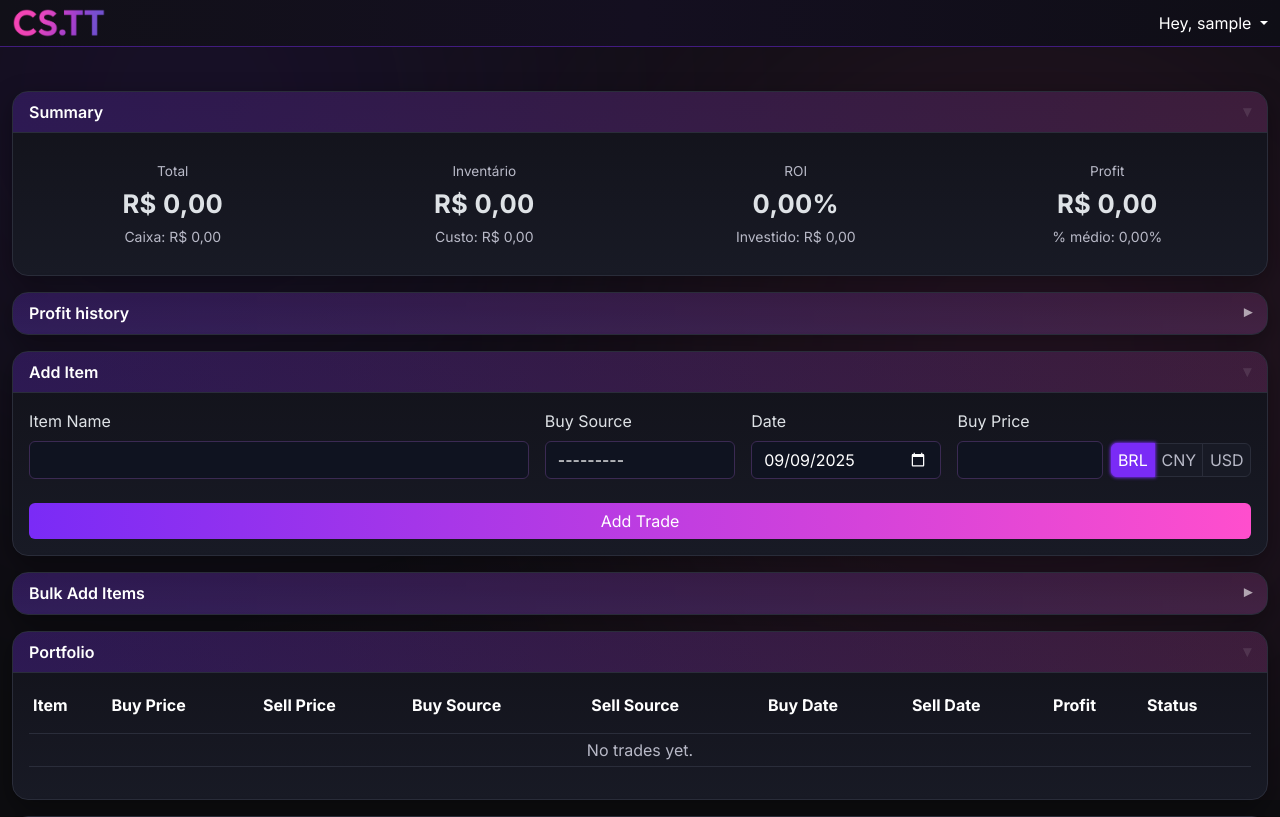
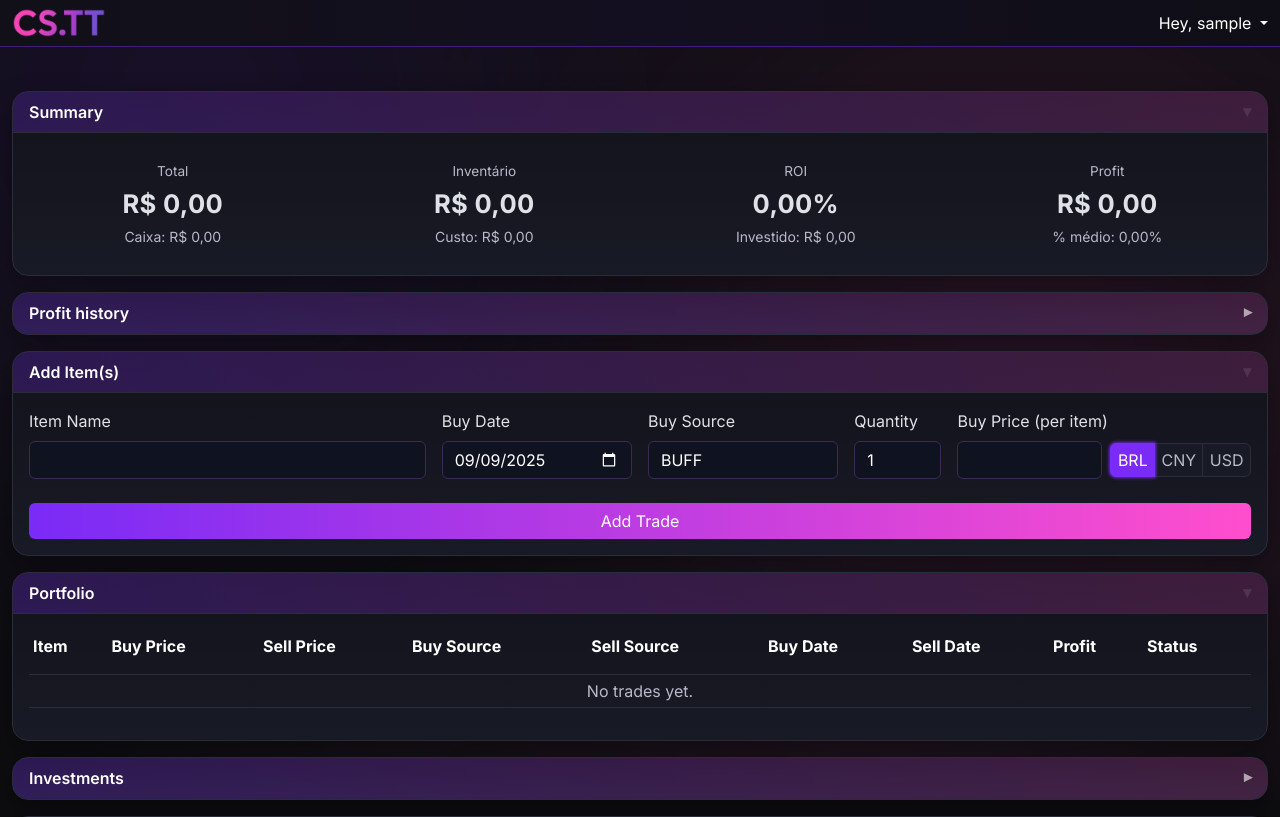
Before and after one commit to FCancella/Skins-Trading-Tracker, a Django app: page /portfolio/ in a window 1280 px wide. Shown: the top 817 px of the page. Run offline with Django 4.2, Linux system fonts and the light colour scheme; the visitor is signed in with stand-in values (Sample User, id 1); data that the repository does not hold is empty.

Commit message:
Unify bulk/add

```diff
--- a/templates/trades/add_forms.html
+++ /dev/null
@@ -1,42 +0,0 @@
-{% load form_extras %}
-<div class="col-12">
-  <div class="card">
-    <div class="card-header collapsible" data-bs-toggle="collapse" data-bs-target="#collapseAddItem" aria-expanded="true" aria-controls="collapseAddItem">Add Item</div>
-    <div class="collapse show" id="collapseAddItem">
-      <div class="card-body">
-        <form method="post" action="{% url 'index' %}" class="row g-3 align-items-end">
-          {% csrf_token %}
-          <input type="hidden" name="action" value="add" />
-
-          <div class="col-md-5">
-              <label class="form-label">Item Name</label>
-              {{ add_form.item_name|add_class:"form-control" }}
-          </div>
-          <div class="col-md-2">
-            <label class="form-label">Buy Source</label>
-            {{ add_form.buy_source|add_class:"form-select" }}
-          </div>
-          <div class="col-md-2">
-            <label class="form-label">Date</label>
-            {{ add_form.buy_date|add_class:"form-control" }}
-          </div>
-          <div class="col-md-3">
-              <label class="form-label">Buy Price</label>
-              <div class="d-flex align-items-center">
-                  {{ add_form.buy_price|add_class:"form-control" }}
-                  <div class="btn-group ms-2" role="group">
-                    <input type="radio" class="btn-check" name="buy_price_currency" id="buy_brl" value="BRL" checked><label class="btn btn-currency" for="buy_brl">BRL</label>
-                    <input type="radio" class="btn-check" name="buy_price_currency" id="buy_cny" value="CNY"><label class="btn btn-currency" for="buy_cny">CNY</label>
-                    <input type="radio" class="btn-check" name="buy_price_currency" id="buy_usd" value="USD"><label class="btn btn-currency" for="buy_usd">USD</label>
-                  </div>
-              </div>
-          </div>
-
-          <div class="col-12">
-              <button type="submit" class="btn btn-primary w-100 mt-2">Add Trade</button>
-          </div>
-        </form>
-      </div>
-    </div>
-  </div>
-</div>
--- a/templates/trades/bulk_add_form.html
+++ b/templates/trades/add_trade_form.html
@@ -1,38 +1,38 @@
 {% load form_extras %}
 <div class="col-12">
     <div class="card">
-      <div class="card-header collapsible" data-bs-toggle="collapse" data-bs-target="#collapseBulkAddItem" aria-expanded="false" aria-controls="collapseBulkAddItem">Bulk Add Items</div>
-      <div class="collapse" id="collapseBulkAddItem">
+      <div class="card-header collapsible" data-bs-toggle="collapse" data-bs-target="#collapseAddItem" aria-expanded="true" aria-controls="collapseAddItem">Add Item(s)</div>
+      <div class="collapse show" id="collapseAddItem">
         <div class="card-body">
-          {% if bulk_add_form.non_field_errors %}
-            <div class="alert alert-danger py-2">{{ bulk_add_form.non_field_errors|striptags }}</div>
+          {% if add_form.non_field_errors %}
+            <div class="alert alert-danger py-2">{{ add_form.non_field_errors|striptags }}</div>
           {% endif %}
           <form method="post" action="{% url 'index' %}" class="row g-3">
             {% csrf_token %}
-            <input type="hidden" name="action" value="bulk_add" />
+            <input type="hidden" name="action" value="add" />
 
             <div class="col-12">
               <div class="row g-3">
                 <div class="col-md-4">
                   <label class="form-label">Item Name</label>
-                  {{ bulk_add_form.item_name }}
+                  {{ add_form.item_name }}
                 </div>
                 <div class="col-md-2">
                   <label class="form-label">Buy Date</label>
-                  {{ bulk_add_form.buy_date }}
+                  {{ add_form.buy_date }}
                 </div>
                 <div class="col-md-2">
                     <label class="form-label">Buy Source</label>
-                    {{ bulk_add_form.buy_source }}
+                    {{ add_form.buy_source }}
                 </div>
                 <div class="col-md-1">
                   <label class="form-label">Quantity</label>
-                  {{ bulk_add_form.quantity }}
+                  {{ add_form.quantity }}
                 </div>
                 <div class="col-md-3">
                     <label class="form-label">Buy Price (per item)</label>
                     <div class="d-flex align-items-center">
-                        {{ bulk_add_form.buy_price }}
+                        {{ add_form.buy_price }}
                         <div class="btn-group ms-2" role="group">
                             <input type="radio" class="btn-check" name="buy_price_currency" id="bulk_buy_brl" value="BRL" checked><label class="btn btn-currency" for="bulk_buy_brl">BRL</label>
                             <input type="radio" class="btn-check" name="buy_price_currency" id="bulk_buy_cny" value="CNY"><label class="btn btn-currency" for="bulk_buy_cny">CNY</label>
@@ -43,7 +43,7 @@
             </div>
             </div>
 
-            <div class="col-12"><button type="submit" class="btn btn-primary w-100 mt-2">Add Bulk Trades</button></div>
+            <div class="col-12"><button type="submit" class="btn btn-primary w-100 mt-2">Add Trade</button></div>
           </form>
         </div>
       </div>
--- a/templates/trades/portfolio_content.html
+++ b/templates/trades/portfolio_content.html
@@ -178,8 +178,7 @@
   </div>
 
   {% if not is_observer %}
-    {% include 'trades/add_forms.html' %}
-    {% include 'trades/bulk_add_form.html' %}
+    {% include 'trades/add_trade_form.html' %}
   {% endif %}
 </div>
 
--- a/trades/forms.py
+++ b/trades/forms.py
@@ -3,7 +3,7 @@ Form definitions for the `trades` app.
 
 Two model forms are provided:
 
-* ``TradeForm`` for creating new trade entries, requiring an item name,
+* ``AddTradeForm`` for creating new trade entries, requiring an item name,
   buy price and buy source.
 * ``SellTradeForm`` for updating existing trades with sell information
   (sell price, sell source, and buy date). When updating an unsold item,
@@ -48,7 +48,7 @@ class CustomUserCreationForm(UserCreationForm):
             raise forms.ValidationError("Este endereço de email já está a ser utilizado.")
         return email
 
-class TradeForm(forms.ModelForm):
+class EditTradeForm(forms.ModelForm):
     buy_price_currency = forms.ChoiceField(choices=CURRENCY_CHOICES, initial='BRL', widget=forms.RadioSelect, required=False)
     sell_price_currency = forms.ChoiceField(choices=CURRENCY_CHOICES, initial='BRL', widget=forms.RadioSelect, required=False)
 
@@ -129,7 +129,7 @@ class InvestmentForm(forms.ModelForm):
             obj.save()
         return obj
 
-class BulkTradeForm(forms.Form):
+class AddTradeForm(forms.Form):
     """Form for adding multiple trades at once."""
     item_name = forms.CharField(max_length=100)
     quantity = forms.IntegerField(min_value=1, initial=1)
--- a/trades/views.py
+++ b/trades/views.py
@@ -26,7 +26,7 @@ from django.http import HttpRequest, HttpResponse
 from django.shortcuts import redirect, render
 from django.utils import timezone
 
-from .forms import SellTradeForm, TradeForm, InvestmentForm, CustomUserCreationForm, BulkTradeForm
+from .forms import SellTradeForm, EditTradeForm, InvestmentForm, CustomUserCreationForm, AddTradeForm
 from .models import Trade, Investment, SOURCE_CHOICES
 from scanner.models import ScannedItem
 
@@ -186,7 +186,7 @@ def _calculate_portfolio_metrics(user: User, show_history: bool = False) -> dict
     # Prepare forms for closed trades to be displayed
     closed_trades = list(closed_qs_display)
     for t in closed_trades:
-        t.edit_form = TradeForm(instance=t)
+        t.edit_form = EditTradeForm(instance=t)
 
     for i in investments:
         i.form = InvestmentForm(instance=i)
@@ -280,8 +280,7 @@ def observer(request: HttpRequest) -> HttpResponse:
 
 @login_required
 def index(request: HttpRequest) -> HttpResponse:
-    add_form = TradeForm()
-    bulk_add_form = BulkTradeForm()
+    add_form = AddTradeForm()
     investment_form = InvestmentForm()
     show_history = request.GET.get("history", "false") == "true"
     today = timezone.localdate()
@@ -289,31 +288,15 @@ def index(request: HttpRequest) -> HttpResponse:
     if request.method == "POST":
         action = request.POST.get("action")
         if action == "add":
-            add_form = TradeForm(request.POST) # Re-populate form on error
-            price = request.POST.get("buy_price")
-            currency = request.POST.get("buy_price_currency")
-
-            converted_price = _convert_currency_to_brl(price, currency)
-            if converted_price is None:
-                add_form.add_error(None, f"Não foi possível converter a taxa de {currency} para BRL.")
-            else:
-                post_data = request.POST.copy()
-                post_data['buy_price'] = converted_price
-                add_form = TradeForm(post_data)
-
+            add_form = AddTradeForm(request.POST) # Re-populate
             if add_form.is_valid():
-                add_form.save(owner=request.user)
-                return redirect("index")
-        elif action == "bulk_add":
-            bulk_add_form = BulkTradeForm(request.POST) # Re-populate
-            if bulk_add_form.is_valid():
-                data = bulk_add_form.cleaned_data
+                data = add_form.cleaned_data
                 quantity = data.pop('quantity')
                 currency = data.pop('buy_price_currency')
 
                 converted_price = _convert_currency_to_brl(data['buy_price'], currency)
                 if converted_price is None:
-                    bulk_add_form.add_error(None, f"Não foi possível converter a taxa de {currency} para BRL.")
+                    add_form.add_error(None, f"Não foi possível converter a taxa de {currency} para BRL.")
                 else:
                     data['buy_price'] = converted_price
                     trades_to_create = [Trade(owner=request.user, **data) for _ in range(quantity)]
@@ -342,7 +325,7 @@ def index(request: HttpRequest) -> HttpResponse:
             trade_id = request.POST.get("trade_id")
             trade = Trade.objects.get(pk=trade_id, owner=request.user)
             post_data = request.POST.copy()
-            form = TradeForm(post_data, instance=trade) # Bind initial data to check for errors later
+            form = EditTradeForm(post_data, instance=trade) # Bind initial data to check for errors later
 
             # Handle buy price conversion
             buy_price = post_data.get("buy_price")
@@ -365,7 +348,7 @@ def index(request: HttpRequest) -> HttpResponse:
                     form.add_error('sell_price', f"Could not convert {sell_currency} to BRL.")
 
             # Re-bind form with potentially converted data
-            form = TradeForm(post_data, instance=trade)
+            form = EditTradeForm(post_data, instance=trade)
             if form.is_valid():
                 form.save(owner=request.user)
                 return redirect("index")
@@ -406,7 +389,6 @@ def index(request: HttpRequest) -> HttpResponse:
     context.update(notification_context)
 
     context["add_form"] = add_form
-    context["bulk_add_form"] = bulk_add_form
     context["investment_form"] = investment_form
     context["today"] = today
     context["tomorrow"] = today + timedelta(days=1)
```
